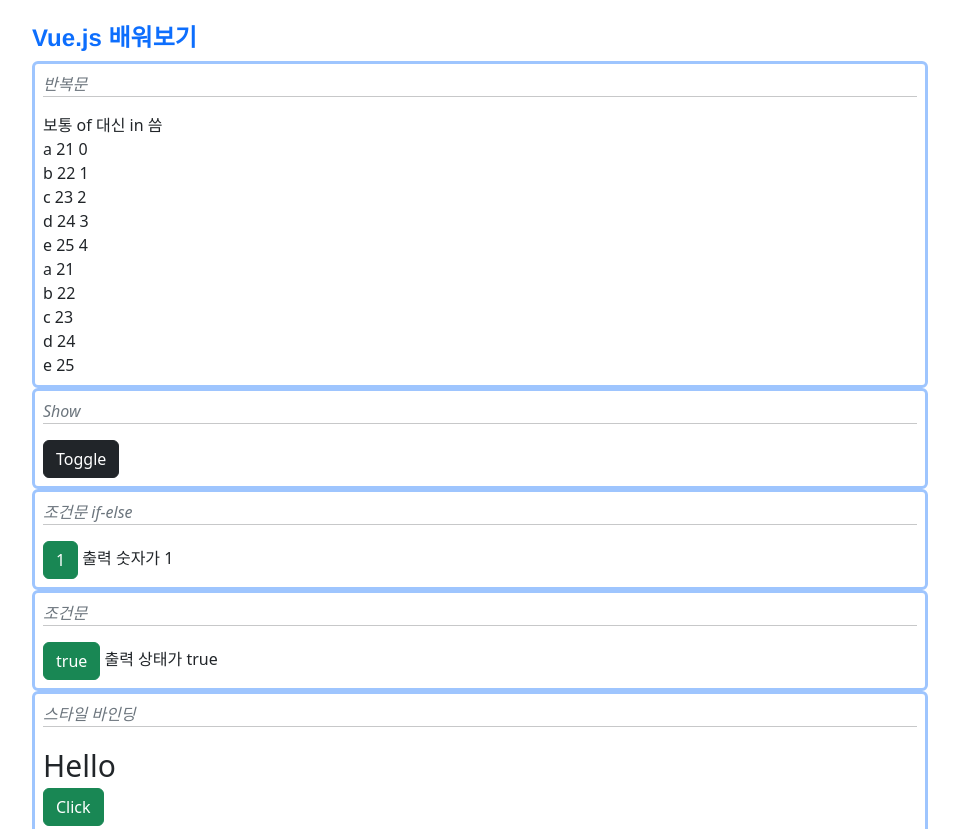
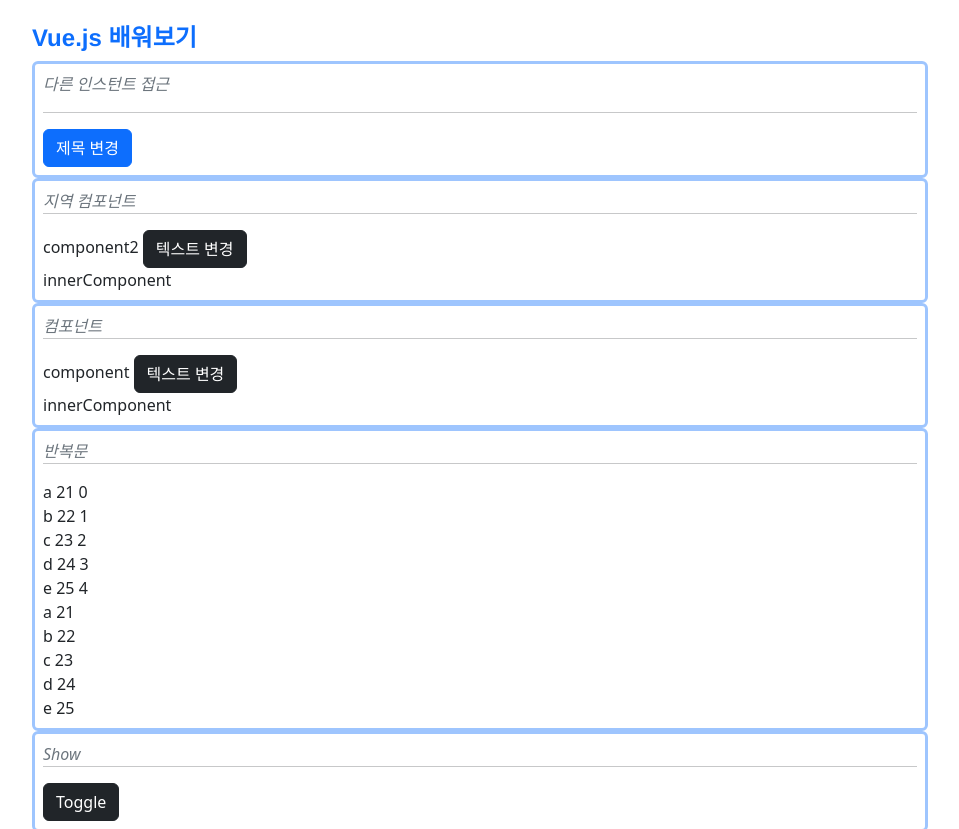
Before and after one commit to y0ng94/BasicVue, a plain HTML site: page index.html in a window 1280 px wide. Shown: the top 829 px of the page, without its empty margins (184-1143 px from the left). Drawn offline with nearby package versions, Linux system fonts and the light colour scheme.

Commit message:
2023.10.17 Vue.js 학습

```diff
--- a/index.html
+++ b/index.html
@@ -47,6 +47,13 @@
 	<body class="m-4">
 		<div id="title">
 			<h4 class="text-primary">{{ text.name }}</h4>
+		</div>
+		<div id="another">
+			<div class="w-100 border border-3 border-primary-subtle rounded p-2">
+				<span class="text-secondary fst-italic">다른 인스턴트 접근</span>
+				<hr />
+				<button @click="changeTitle" class="btn btn-primary">제목 변경</button>
+			</div>
 		</div>
 		<div id="app" class="d-flex justify-content-center flex-column-reverse align-items-center">
 			<br />
@@ -164,10 +171,13 @@
 			<div class="w-100 border border-3 border-primary-subtle rounded p-2">
 				<span class="text-secondary fst-italic">반복문</span>
 				<hr />
-				보통 of 대신 in 씀
-				<div v-for="(person, index) in people" :key="id">{{ person.name }} {{ person.age }} {{ index }}</div>
+				<div v-for="(person, index) in people" :key="person.id">{{ person.name }} {{ person.age }} {{ index }}</div>
 				<div v-for="person of people">{{ person.name }} {{ person.age }}</div>
 			</div>
+
+			<comp></comp>
+
+			<comp2></comp2>
 		</div>
 	</body>
 	<script src="./index.js"></script>
--- a/index.js
+++ b/index.js
@@ -1,4 +1,30 @@
-new Vue({
+Vue.component("innerComponent", {
+	template: `
+		<div>innerComponent</div>
+	`,
+});
+
+Vue.component("comp", {
+	template: `
+		<div class="w-100 border border-3 border-primary-subtle rounded p-2">
+			<span class="text-secondary fst-italic">컴포넌트</span>
+			<hr />
+			{{ name }}
+			<button @click="changeText" class="btn btn-dark">텍스트 변경</button>
+			<innerComponent></innerComponent>
+		</div>
+	`,
+	data() {
+		return { name: "component" };
+	},
+	methods: {
+		changeText() {
+			this.name = "change text";
+		},
+	},
+});
+
+const title = new Vue({
 	el: "#title",
 	data: {
 		text: {
@@ -7,7 +33,27 @@ new Vue({
 	},
 });
 
-new Vue({
+const comp2 = {
+	template: `
+		<div class="w-100 border border-3 border-primary-subtle rounded p-2">
+			<span class="text-secondary fst-italic">지역 컴포넌트</span>
+			<hr />
+			{{ name }}
+			<button @click="changeText" class="btn btn-dark">텍스트 변경</button>
+			<innerComponent></innerComponent>
+		</div>
+	`,
+	data() {
+		return { name: "component2" };
+	},
+	methods: {
+		changeText() {
+			this.name = "change text";
+		},
+	},
+};
+
+const app = new Vue({
 	el: "#app",
 	data: {
 		text: {
@@ -61,7 +107,7 @@ new Vue({
 		submit() {
 			document.getElementById("submitText").textContent = document.getElementById("submitId").value;
 		},
-		updateText() {
+		updateText(event) {
 			this.inputText = event.target.value;
 		},
 		changeMessage() {
@@ -95,4 +141,17 @@ new Vue({
 			this.updated = "네";
 		},
 	},
+	components: {
+		comp2: comp2,
+	},
 });
+
+const another = new Vue({
+	el: "#another",
+	data: {},
+	methods: {
+		changeTitle() {
+			title.text.name = "제목 변경";
+		},
+	},
+});
```
